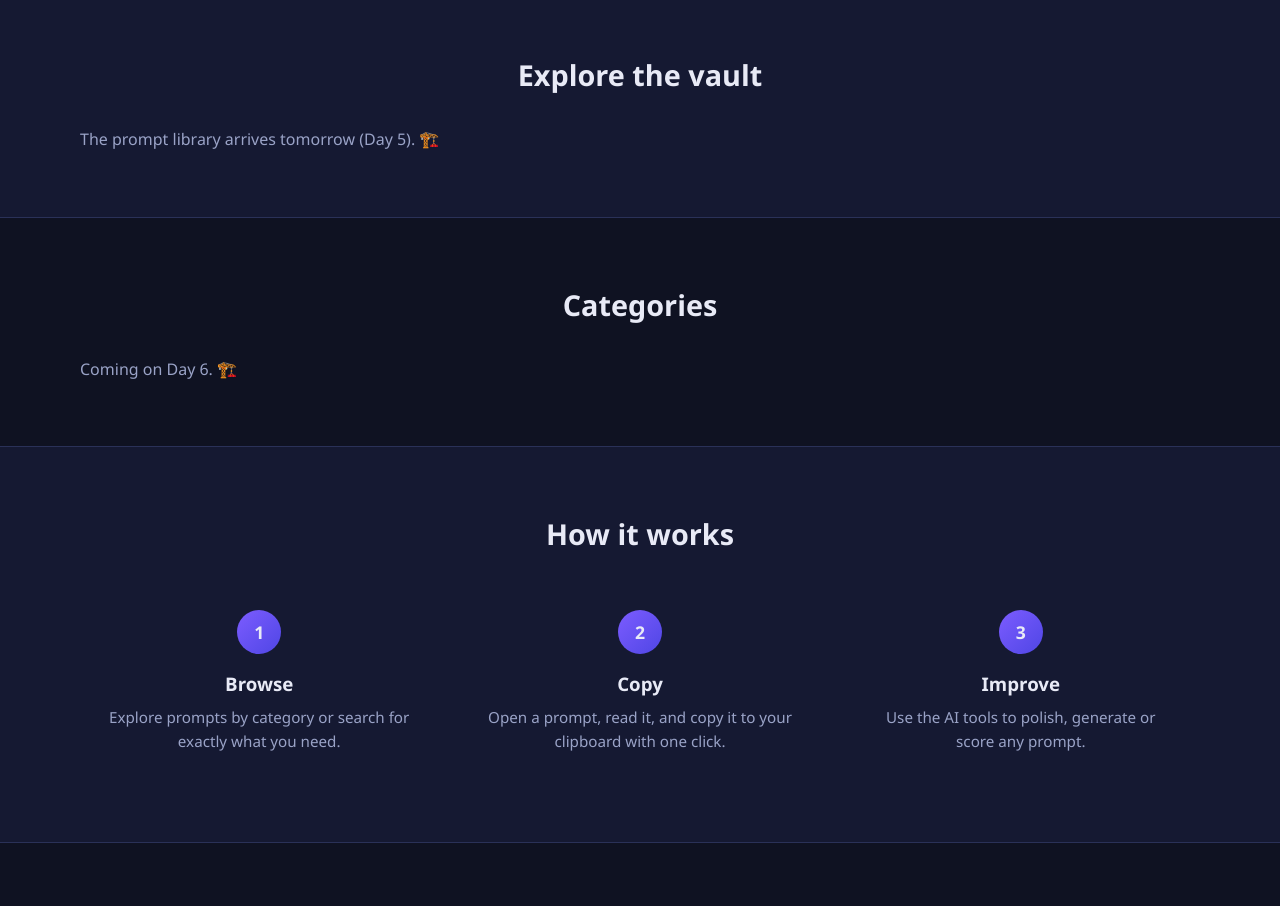
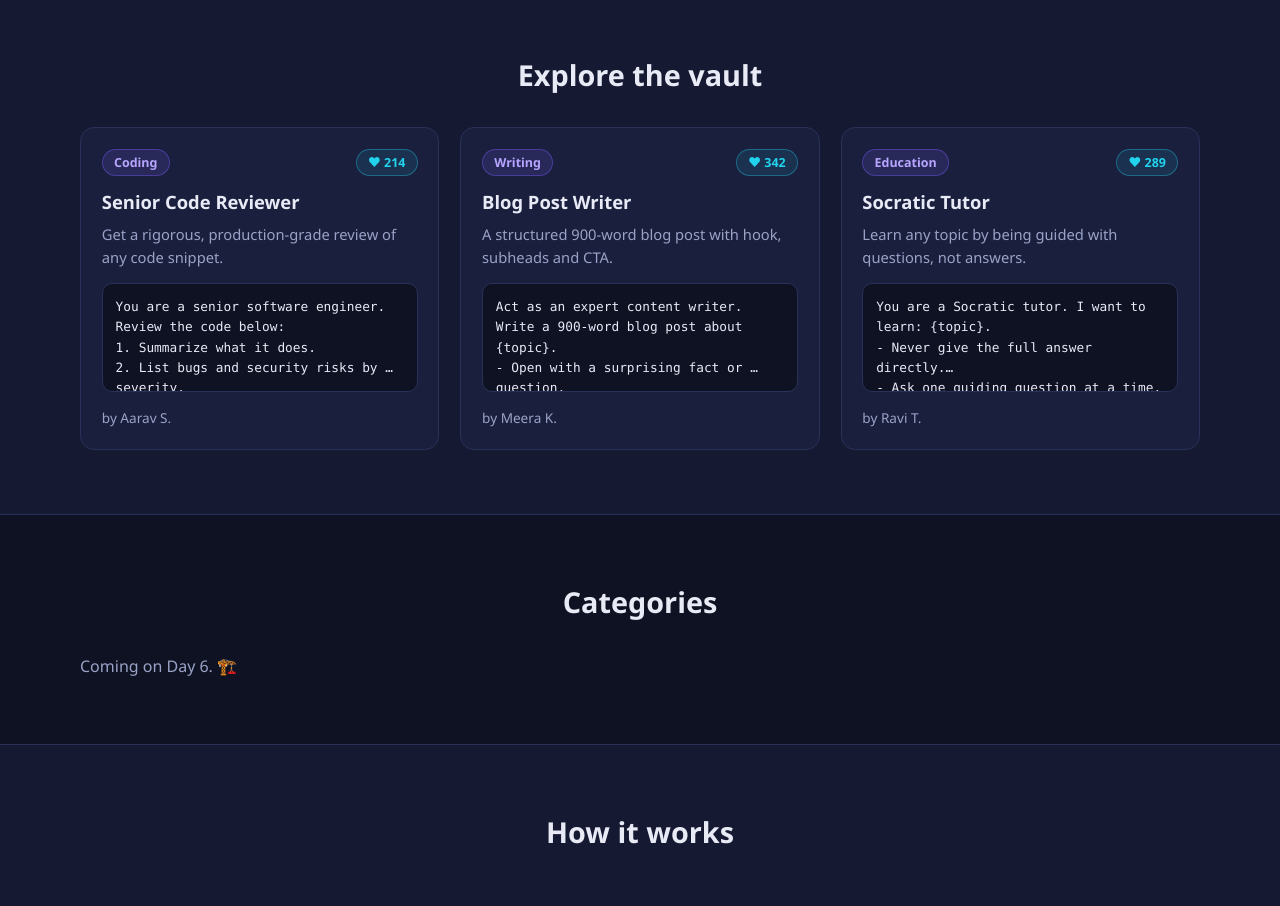
Before and after one commit to abhishekbhati806/Promptvault, a React (Vite) app in the folder client/: page / in a window 1280 px wide. Shown: the part 1080-1986 px from the top of the page. Built offline with nearby package versions, Linux system fonts and the light colour scheme.

Commit message:
feat: add prompt cards - day 5

```diff
--- /dev/null
+++ b/client/src/components/PromptCard.jsx
@@ -0,0 +1,16 @@
+export default function PromptCard({ prompt }) {
+  return (
+    <article className="prompt-card">
+      <div className="prompt-card-top">
+        <span className="tag">{prompt.category}</span>
+        <span className="tag tag-alt">❤ {prompt.likes}</span>
+      </div>
+      <h3>{prompt.title}</h3>
+      <p className="prompt-card-desc">{prompt.description}</p>
+      <pre className="prompt-card-text">{prompt.prompt}</pre>
+      <div className="prompt-card-foot">
+        <span className="muted">by {prompt.author}</span>
+      </div>
+    </article>
+  );
+}
--- a/client/src/index.css
+++ b/client/src/index.css
@@ -366,3 +366,87 @@ h1 {
   color: var(--muted);
   font-size: 0.95rem;
 }
+
+/* ============================================================
+   Prompt cards (Day 5)
+   ============================================================ */
+.prompt-grid {
+  display: grid;
+  grid-template-columns: repeat(3, 1fr);
+  gap: 1.3rem;
+}
+
+.prompt-card {
+  background: var(--card);
+  border: 1px solid var(--border);
+  border-radius: var(--radius);
+  padding: 1.3rem;
+  display: flex;
+  flex-direction: column;
+  transition: transform 0.15s ease, border-color 0.15s ease;
+}
+
+.prompt-card:hover {
+  transform: translateY(-3px);
+  border-color: var(--primary);
+}
+
+.prompt-card-top {
+  display: flex;
+  justify-content: space-between;
+  align-items: center;
+  margin-bottom: 0.7rem;
+}
+
+.tag {
+  display: inline-block;
+  padding: 0.15rem 0.7rem;
+  border-radius: 999px;
+  background: rgba(124, 92, 255, 0.15);
+  border: 1px solid rgba(124, 92, 255, 0.4);
+  color: #b7a5ff;
+  font-size: 0.78rem;
+  font-weight: 700;
+  text-transform: capitalize;
+}
+
+.tag-alt {
+  background: rgba(34, 211, 238, 0.1);
+  border-color: rgba(34, 211, 238, 0.35);
+  color: var(--accent);
+}
+
+.prompt-card h3 {
+  font-size: 1.15rem;
+  margin-bottom: 0.4rem;
+}
+
+.prompt-card-desc {
+  color: var(--muted);
+  font-size: 0.92rem;
+  margin-bottom: 0.8rem;
+}
+
+.prompt-card-text {
+  background: var(--bg);
+  border: 1px solid var(--border);
+  border-radius: 10px;
+  padding: 0.8rem;
+  font-size: 0.8rem;
+  white-space: pre-wrap;
+  overflow: hidden;
+  display: -webkit-box;
+  -webkit-line-clamp: 4;
+  -webkit-box-orient: vertical;
+  color: var(--text);
+  font-family: 'Consolas', 'Monaco', monospace;
+  flex: 1;
+}
+
+.prompt-card-foot {
+  display: flex;
+  justify-content: space-between;
+  align-items: center;
+  margin-top: 0.9rem;
+  font-size: 0.85rem;
+}
--- a/client/src/pages/Home.jsx
+++ b/client/src/pages/Home.jsx
@@ -1,3 +1,39 @@
+import PromptCard from '../components/PromptCard.jsx';
+
+// Temporary samples — replaced by the real dataset on Day 10.
+const SAMPLES = [
+  {
+    id: 'sample-1',
+    title: 'Senior Code Reviewer',
+    category: 'coding',
+    likes: 214,
+    author: 'Aarav S.',
+    description: 'Get a rigorous, production-grade review of any code snippet.',
+    prompt:
+      'You are a senior software engineer. Review the code below:\n1. Summarize what it does.\n2. List bugs and security risks by severity.\n3. Rewrite it with the fixes applied.',
+  },
+  {
+    id: 'sample-2',
+    title: 'Blog Post Writer',
+    category: 'writing',
+    likes: 342,
+    author: 'Meera K.',
+    description: 'A structured 900-word blog post with hook, subheads and CTA.',
+    prompt:
+      'Act as an expert content writer. Write a 900-word blog post about {topic}.\n- Open with a surprising fact or question.\n- Use H2 subheadings and short paragraphs.\n- End with a 3-point summary and a call to action.',
+  },
+  {
+    id: 'sample-3',
+    title: 'Socratic Tutor',
+    category: 'education',
+    likes: 289,
+    author: 'Ravi T.',
+    description: 'Learn any topic by being guided with questions, not answers.',
+    prompt:
+      'You are a Socratic tutor. I want to learn: {topic}.\n- Never give the full answer directly.\n- Ask one guiding question at a time.\n- If I am stuck, give a hint, then a smaller hint, then the answer.',
+  },
+];
+
 export default function Home() {
   return (
     <main className="home">
@@ -61,11 +97,15 @@ export default function Home() {
         </div>
       </section>
 
-      {/* Placeholder until Day 5 */}
+      {/* Prompt library */}
       <section id="prompts" className="section section-alt">
         <div className="container">
           <h2 className="section-title">Explore the vault</h2>
-          <p className="muted">The prompt library arrives tomorrow (Day 5). 🏗️</p>
+          <div className="prompt-grid">
+            {SAMPLES.map((p) => (
+              <PromptCard key={p.id} prompt={p} />
+            ))}
+          </div>
         </div>
       </section>
 
```
